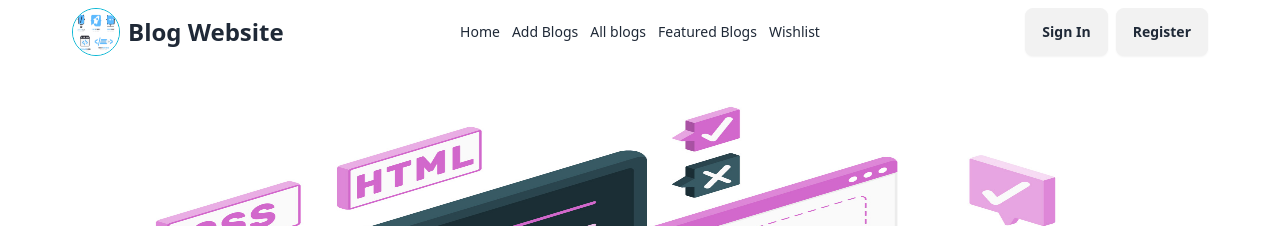
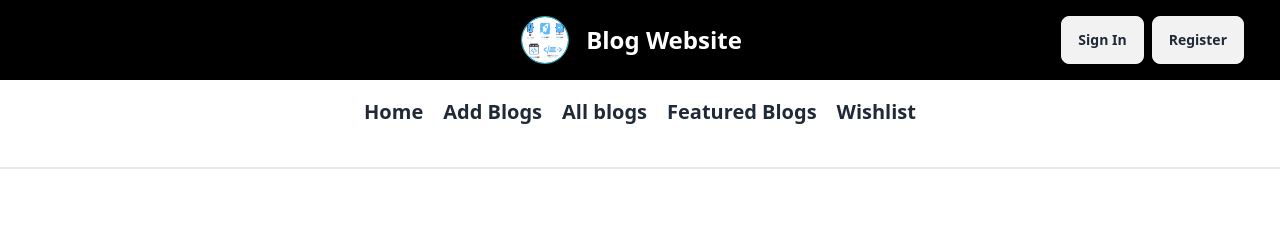
Before and after one commit to Bristyakter25/blog-website-client, a React (Vite) app: page / in a window 1280 px wide. Shown: the top 226 px of the page. Built offline with nearby package versions, Linux system fonts and the light colour scheme; no server answers.

Commit message:
added navbar specification

```diff
--- a/src/layout/MainLayout.jsx
+++ b/src/layout/MainLayout.jsx
@@ -1,14 +1,20 @@
 import { Outlet } from "react-router-dom";
 import Navbar from "../shared/Navbar";
 import Footer from "../shared/Footer";
+import Header from "../shared/Header";
 
 
 const MainLayout = () => {
     return (
-        <div className="max-w-6xl mx-auto">
+        <div >
+            <Header></Header>
             <Navbar></Navbar>
+            <div className="max-w-6xl mx-auto">
             <Outlet></Outlet>
             <Footer></Footer>
+
+            </div>
+
         </div>
     );
 };
--- /dev/null
+++ b/src/shared/Header.jsx
@@ -0,0 +1,52 @@
+import { useContext } from 'react';
+import logo from '../assets/project logo.jpg'
+import AuthContext from '../context/AuthContext';
+import { Link } from 'react-router-dom';
+
+const Header = () => {
+
+    const {user,signOutUser} = useContext(AuthContext);
+
+    const handleSignOut = () =>{
+      signOutUser()
+      .then(()=>{
+        console.log('successfully signed out')
+        .catch(error =>{
+          console.log('failed to sign out',error);
+        })
+      })
+
+    }
+    return (
+        <div className="navbar bg-black p-4">
+  <div className="navbar-start">
+  </div>
+  <div className="navbar-center">
+    <img className="w-12 h-12 rounded-full border border-cyan-500" src={logo} alt="" />
+    <a className="btn btn-ghost text-2xl text-white">Blog Website</a>
+  </div>
+  <div className="navbar-end">
+  {user ? (
+          <div className="flex items-center gap-2">
+            {/* Show Profile Picture */}
+            <img
+              src={user.photoURL}
+              alt="Profile"
+              className="w-10 h-10 rounded-full"
+            />
+            <button onClick={handleSignOut} className="btn">Sign Out</button>
+          </div>
+        ) : (
+          <div className="flex items-center gap-2 mr-5">
+            {/* Show Login and Register Buttons */}
+            <Link to="/signIn"><button className="btn">Sign In</button></Link>
+            <Link to="/register"><button className="btn">Register</button></Link>
+          </div>
+        )}
+  </div>
+</div>
+
+    );
+};
+
+export default Header;
--- a/src/shared/Navbar.jsx
+++ b/src/shared/Navbar.jsx
@@ -1,33 +1,23 @@
-import { useContext } from "react";
-import { Link, NavLink } from "react-router-dom";
-import AuthContext from "../context/AuthContext";
-import logo from '../assets/project logo.jpg'
+
+import {  NavLink } from "react-router-dom";
+
+
 
 const Navbar = () => {
-  const {user,signOutUser} = useContext(AuthContext);
 
-  const handleSignOut = () =>{
-    signOutUser()
-    .then(()=>{
-      console.log('successfully signed out')
-      .catch(error =>{
-        console.log('failed to sign out',error);
-      })
-    })
+    const links = <>
 
-
-  }
-    const links = <>
-    <div className="gap-x-3 flex">
-    <NavLink to='/'><li>Home</li></NavLink>
-    <NavLink to='addBlogs'><li>Add Blogs</li></NavLink>
-    <li>All blogs</li>
-    <li>Featured Blogs</li>
-    <li>Wishlist</li>
+    <div className="gap-x-5 flex">
+    <NavLink to='/'><li className="text-xl font-semibold hover:text-purple-600">Home</li></NavLink>
+    <NavLink to='addBlogs'><li className="hover:text-purple-600 text-xl font-semibold">Add Blogs</li></NavLink>
+    <li className="text-xl font-semibold hover:text-purple-600">All blogs</li>
+    <li className="text-xl font-semibold hover:text-purple-600">Featured Blogs</li>
+    <li className="text-xl font-semibold hover:text-purple-600">Wishlist</li>
 
     </div>
     </>
     return (
+      <div>
         <div className="navbar bg-base-100">
   <div className="navbar-start">
     <div className="dropdown">
@@ -51,36 +41,21 @@ const Navbar = () => {
         {links}
       </ul>
     </div>
-    <img className="w-12 h-12 rounded-full border border-cyan-500" src={logo} alt="" />
-    <a className="ml-2 text-2xl font-bold">Blog Website
-    </a>
+
   </div>
   <div className="navbar-center hidden lg:flex">
     <ul className="menu menu-horizontal px-1">
       {links}
     </ul>
+
   </div>
+
   <div className="navbar-end gap-x-2">
-  {user ? (
-          <div className="flex items-center gap-2">
-            {/* Show Profile Picture */}
-            <img
-              src={user.photoURL}
-              alt="Profile"
-              className="w-10 h-10 rounded-full"
-            />
-            <button onClick={handleSignOut} className="btn">Sign Out</button>
-          </div>
-        ) : (
-          <div className="flex items-center gap-2">
-            {/* Show Login and Register Buttons */}
-            <Link to="/signIn"><button className="btn">Sign In</button></Link>
-            <Link to="/register"><button className="btn">Register</button></Link>
-          </div>
-        )}
 
   </div>
   {/* <div className="text-3xl font-semibold flex justify-end mb-5">{user.email}</div> */}
+</div>
+<div className="divider "></div>
 </div>
     );
 };
```
